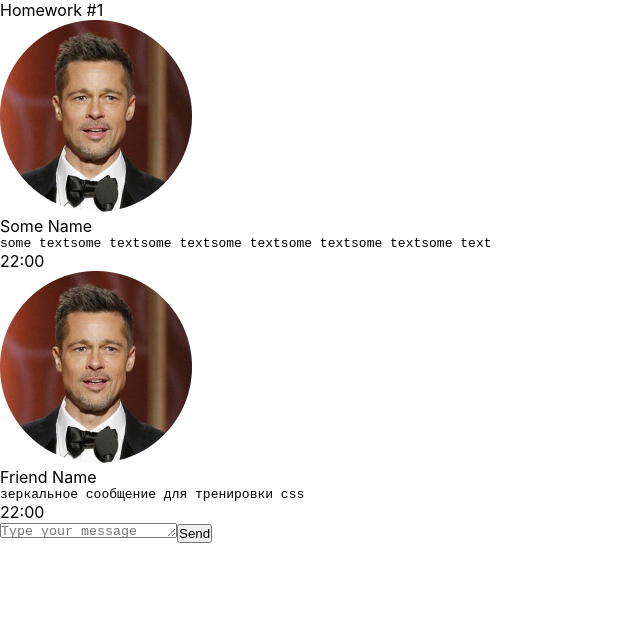
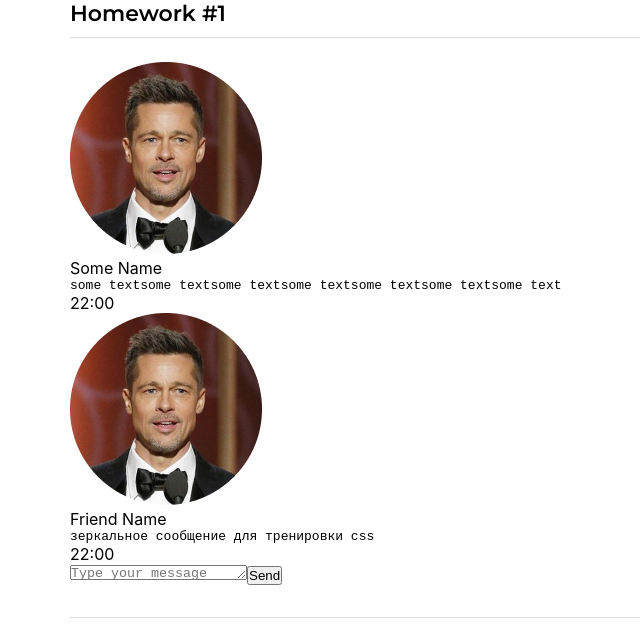
Before and after one commit to ibdkn/homework-front-02, a React (Create React App) app: page / in a window 1280 px wide. Shown: the top 624 px of the page, without its empty margins (0-640 px from the left). Built offline with nearby package versions, Linux system fonts and the light colour scheme.

Commit message:
added styles for App.tsx

```diff
--- a/public/index.html
+++ b/public/index.html
@@ -1,20 +1,20 @@
 <!DOCTYPE html>
 <html lang="en">
 <head>
-    <meta charset="utf-8" />
-    <link rel="icon" href="%PUBLIC_URL%/favicon.ico" />
-    <meta name="viewport" content="width=device-width, initial-scale=1" />
-    <meta name="theme-color" content="#000000" />
+    <meta charset="utf-8"/>
+    <link rel="icon" href="%PUBLIC_URL%/favicon.ico"/>
+    <meta name="viewport" content="width=device-width, initial-scale=1"/>
+    <meta name="theme-color" content="#000000"/>
     <meta
             name="description"
             content="Web site created using create-react-app"
     />
-    <link rel="apple-touch-icon" href="%PUBLIC_URL%/logo192.png" />
+    <link rel="apple-touch-icon" href="%PUBLIC_URL%/logo192.png"/>
     <!--
       manifest.json provides metadata used when your web app is installed on a
       user's mobile device or desktop. See https://developers.google.com/web/fundamentals/web-app-manifest/
     -->
-    <link rel="manifest" href="%PUBLIC_URL%/manifest.json" />
+    <link rel="manifest" href="%PUBLIC_URL%/manifest.json"/>
     <!--
       Notice the use of %PUBLIC_URL% in the tags above.
       It will be replaced with the URL of the `public` folder during the build.
@@ -24,6 +24,11 @@
       work correctly both with client-side routing and a non-root public URL.
       Learn how to configure a non-root public URL by running `npm run build`.
     -->
+    <!-- fonts -->
+    <link rel="preconnect" href="https://fonts.googleapis.com">
+    <link rel="preconnect" href="https://fonts.gstatic.com" crossorigin>
+    <link href="https://fonts.googleapis.com/css2?family=Montserrat:ital,wght@0,100..900;1,100..900&display=swap"
+          rel="stylesheet">
     <title>React App</title>
 </head>
 <body>
--- a/src/s1-main/App.module.css
+++ b/src/s1-main/App.module.css
@@ -2,10 +2,24 @@
     --header_height: 60px;
 }
 
+.container {
+    max-width: 1160px;
+    width: 100%;
+    padding-left: 10px;
+    padding-right: 10px;
+    margin: 0 auto;
+}
+
 .hw {
-
+    padding: 24px 0 32px 0;
+    border-top: 1px solid #d9d9d9;
+    border-bottom: 1px solid #d9d9d9;
 }
 
 .hwTitle {
-
+    font-family: "Montserrat", sans-serif;
+    font-weight: 600;
+    font-size: 22px;
+    color: #000;
+    margin-bottom: 10px;
 }
--- a/src/s2-homeworks/hw01/HW1.tsx
+++ b/src/s2-homeworks/hw01/HW1.tsx
@@ -56,7 +56,7 @@
 
 const HW1 = () => {
     return (
-        <div id={'hw1'}>
+        <div id={'hw1'} className={s2.container}>
             <div className={s2.hwTitle}>Homework #1</div>
             <div className={s2.hw}>
                 {/*проверка отображения (не менять)*/}
```
Lines whose indentation alone changed are shown as unchanged.
